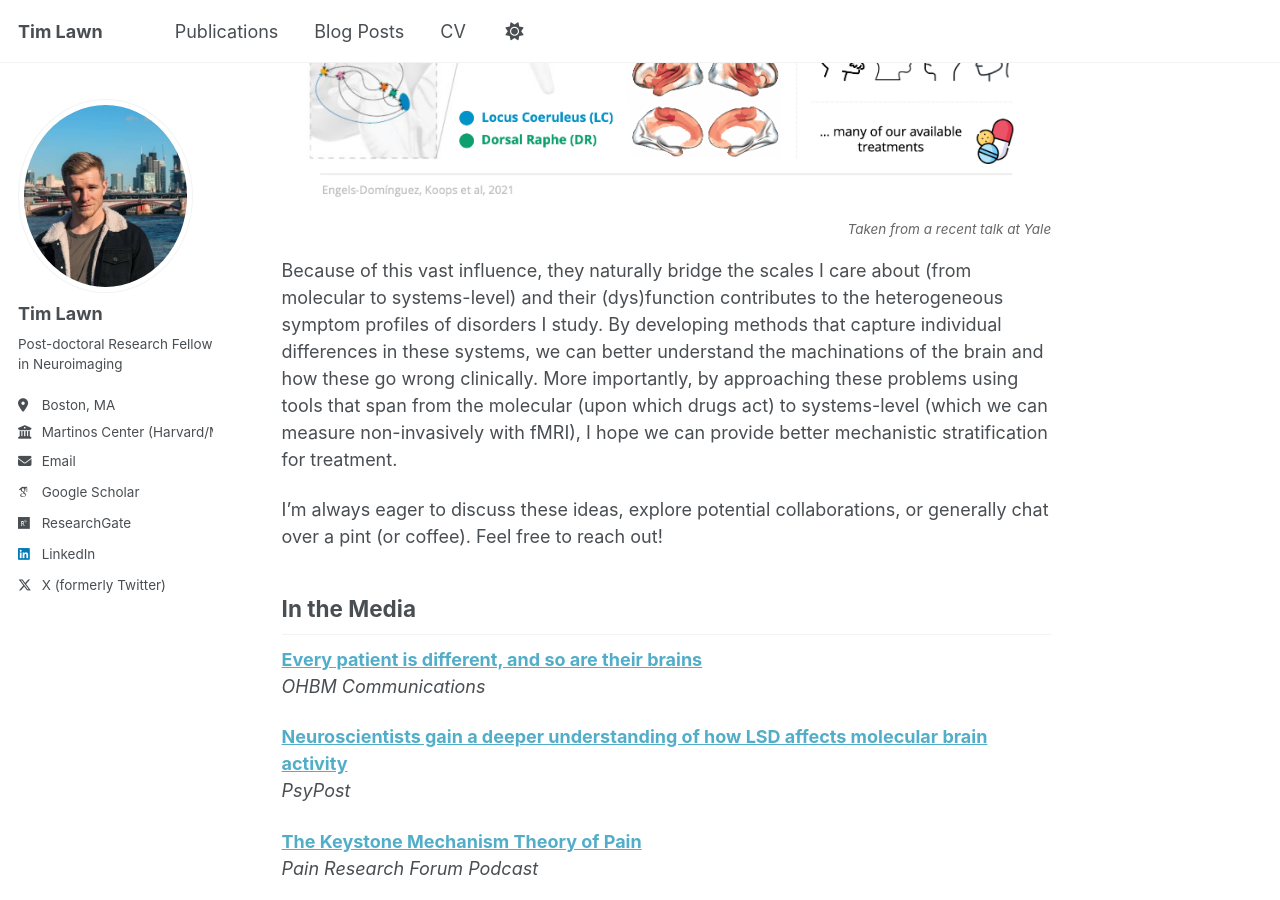
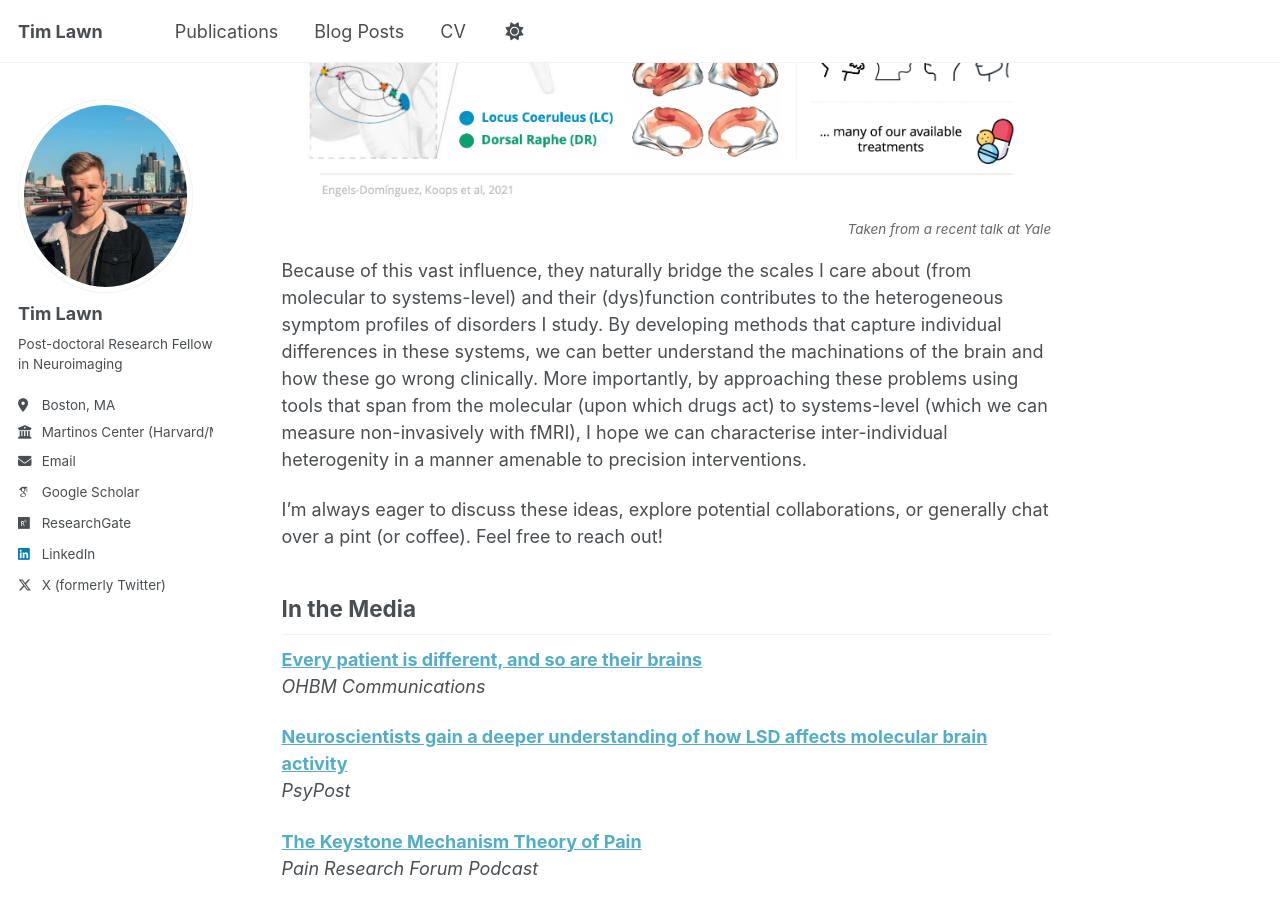
Before and after one commit to timlawn/timlawn.github.io, a Jekyll site: the page built from _pages/about.md, in a window 1280 px wide and 900 px high, scrolled down 1432 px. Built offline with Jekyll 4.4.1, drawn with Linux system fonts in a browser that asks for light colours; some web fonts are replaced; a script that is not in the unit is left out.

Commit message:
Update about.md

```diff
--- a/_pages/about.md
+++ b/_pages/about.md
@@ -31,7 +31,7 @@ The brain's neuromodulatory systems offer a critical opportunity to tackle these
 
 
 
-Because of this vast influence, they naturally bridge the scales I care about (from molecular to systems-level) and their (dys)function contributes to the heterogeneous symptom profiles of disorders I study. By developing methods that capture individual differences in these systems, we can better understand the machinations of the brain and how these go wrong clinically. More importantly, by approaching these problems using tools that span from the molecular (upon which drugs act) to systems-level (which we can measure non-invasively with fMRI), I hope we can provide better mechanistic stratification for treatment.
+Because of this vast influence, they naturally bridge the scales I care about (from molecular to systems-level) and their (dys)function contributes to the heterogeneous symptom profiles of disorders I study. By developing methods that capture individual differences in these systems, we can better understand the machinations of the brain and how these go wrong clinically. More importantly, by approaching these problems using tools that span from the molecular (upon which drugs act) to systems-level (which we can measure non-invasively with fMRI), I hope we can characterise inter-individual heterogenity in a manner amenable to precision interventions.
 
 I'm always eager to discuss these ideas, explore potential collaborations, or generally chat over a pint (or coffee). Feel free to reach out!
 
```
